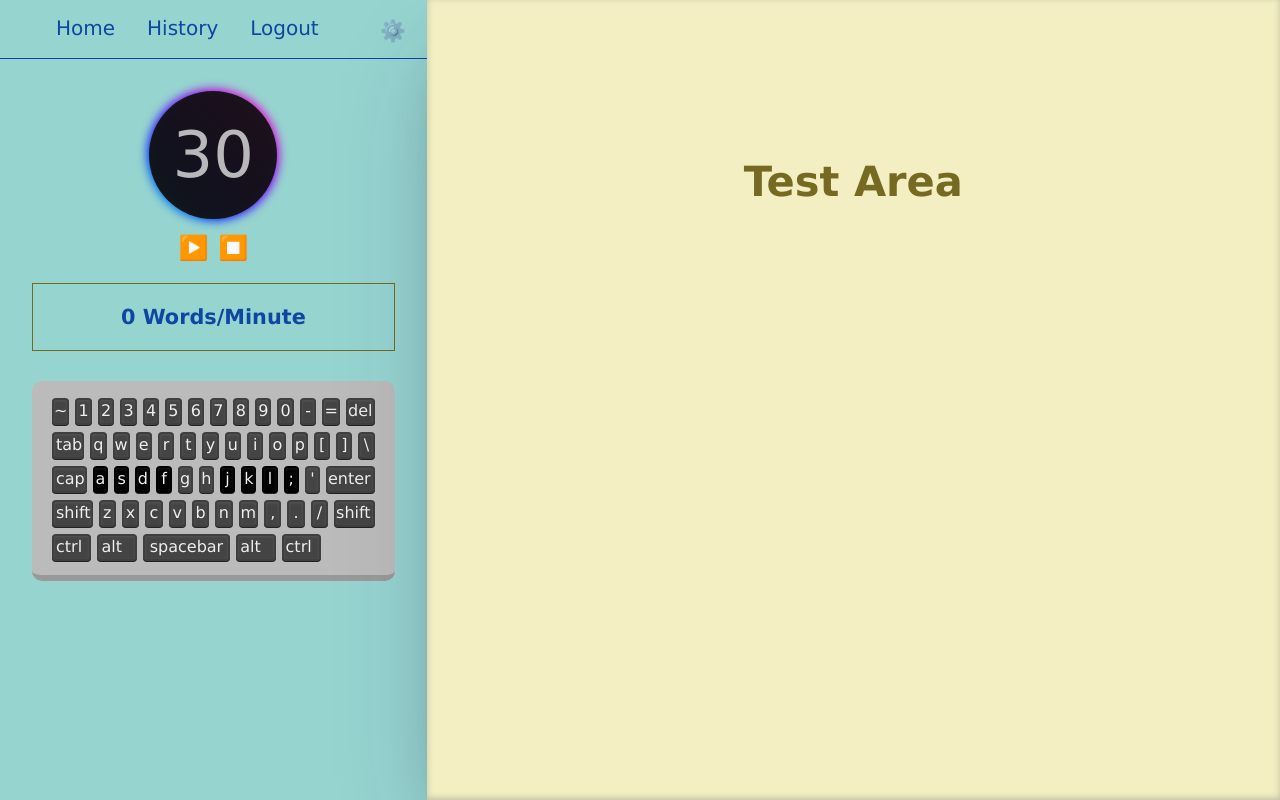
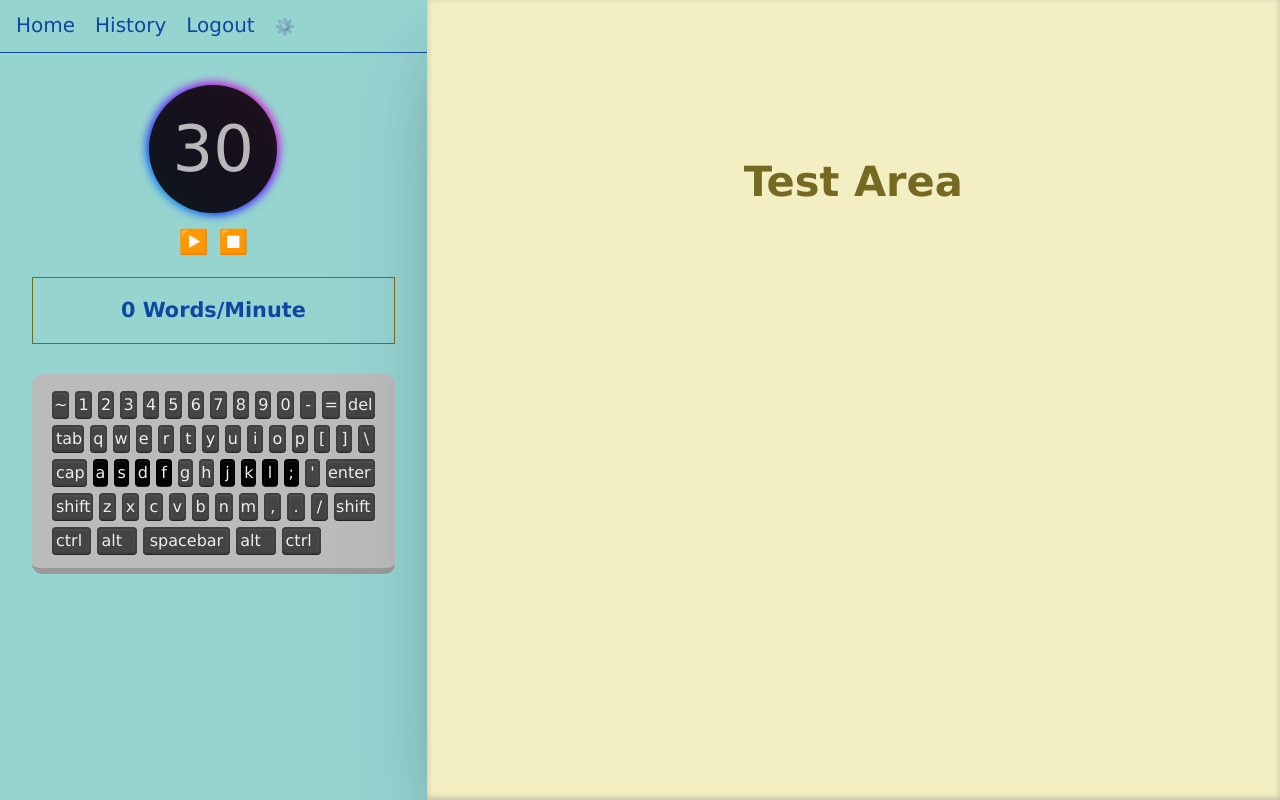
Before and after one commit to gitburd/type-time, a React (Create React App) app in the folder frontend/: page / in a window 1280 px wide. Built offline with nearby package versions, Linux system fonts and the light colour scheme.

Commit message:
Updates build folder

```diff
--- a/frontend/src/components/navbar/Navbar.css
+++ b/frontend/src/components/navbar/Navbar.css
@@ -5,15 +5,18 @@ nav{
 
 nav ul {
     list-style-type: none;
+    margin: 0.8em 0;
+    padding-left: 1em;
 }
 
 nav li {
     display:inline;
     line-height:1.5em;
+    margin:0;
 }
 
 nav .navlink {
-    padding: 14px 16px;
+    padding: 10px 20px 10px 0;
     font-size: 1.25em;
     text-decoration: none;
 }
--- a/frontend/src/components/navbar/Navbar.js
+++ b/frontend/src/components/navbar/Navbar.js
@@ -21,7 +21,7 @@ const Navbar = ({ toggleShowSettings }) => {
                 <li>
                     <NavLink className="navlink" to="/">Logout</NavLink>
                 </li>
-                <li className="nav-icon" onClick={toggleShowSettings}>⚙️</li>
+                <li onClick={toggleShowSettings}>⚙️</li>
             </ul>
         </nav>
     )
--- a/frontend/src/components/theme/schema.json
+++ b/frontend/src/components/theme/schema.json
@@ -124,7 +124,7 @@
                 "h2": "#766a23",
                 "text": "#0d47a1",
                 "secondaryText": "#000",
-                "highlight": "#c9e8e8",
+                "highlight": "#fcf5d4",
                 "incorrect": "#b30206",
                 "correct": "#026b1b",
                 "link": {
```
Also changed, not shown: 15 other files (tests, documents, lock files or other folders).
